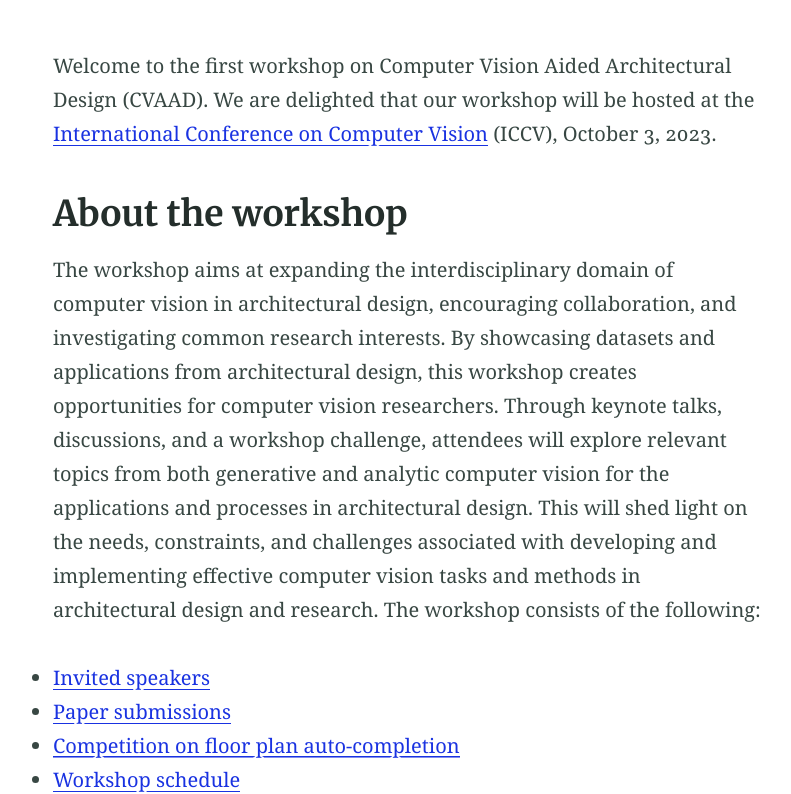
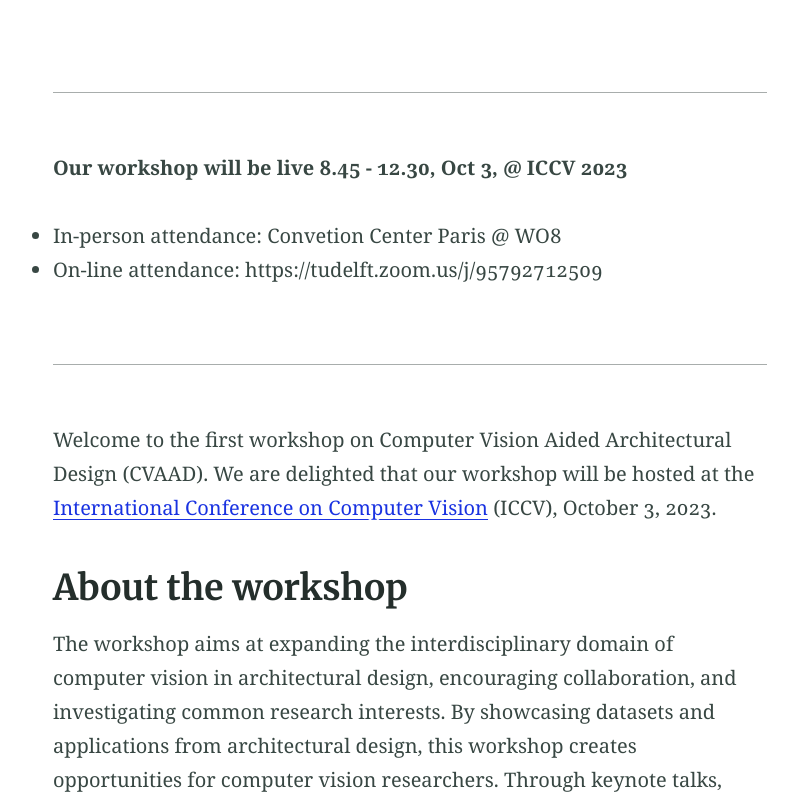
Before and after one commit to cvaad-workshop/cvaad-workshop.github.io, a Jekyll site: the page built from index.md, in a window 1280 px wide and 900 px high, scrolled down 322 px, cut to the strip 106-900 px from the top of the window. Shown: the whole strip, without its empty margins (230-1021 px from the left). Built offline with Jekyll 4.4.1, drawn with Linux system fonts in a browser that asks for light colours.

Commit message:
Update index.md
links to zoom

```diff
--- a/index.md
+++ b/index.md
@@ -11,6 +11,14 @@ feature_image: "assets/images/cover-image1.png"
 
 <!---color blue: #7382EF, dark green: #8DAB7F, light green: #CFEE9D, pink: #ff54b0, color dark blue: #1932E1, color ... --->
 
+---
+
+**Our workshop will be live 8.45 - 12.30, Oct 3, @ ICCV 2023**
+
+- In-person attendance: Convetion Center Paris @ WO8
+- On-line attendance: https://tudelft.zoom.us/j/95792712509
+
+---
 
 Welcome to the first workshop on Computer Vision Aided Architectural Design (CVAAD). We are delighted that our workshop will be hosted at the [International Conference on Computer Vision](https://iccv2023.thecvf.com/) (ICCV), October 3, 2023.
 
```
